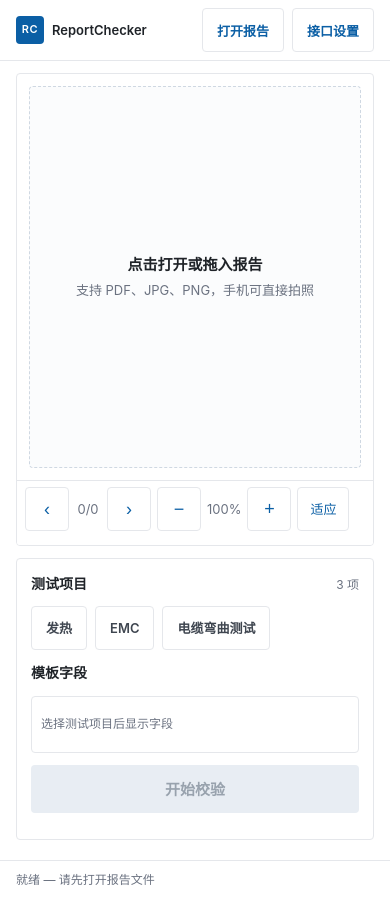
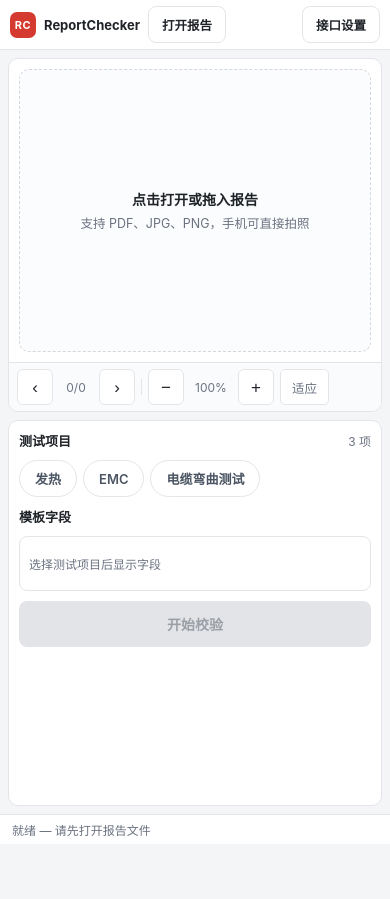
Before and after one commit to jeskuns/ReportChecker, a website: page cloudflare/site/index.html in a window 390 px wide. After the commit the page ends 844 px from the top, so only its background shows below. Drawn offline with Linux system fonts and the light colour scheme; no server answers.

Commit message:
chore: 同步更新

```diff
--- a/cloudflare/site/index.html
+++ b/cloudflare/site/index.html
@@ -7,7 +7,6 @@
 <title>ReportChecker · 报告校验</title>
 <link rel="icon" href="favicon.svg" type="image/svg+xml">
 <link rel="stylesheet" href="style.css">
-<link rel="stylesheet" href="iso-mobile.css">
 </head>
 <body>
 
--- a/cloudflare/site/iso-mobile.css
+++ /dev/null
@@ -1,246 +0,0 @@
-@charset "UTF-8";
-/* ReportChecker 在线版 · ISO 移动端覆盖层（≤768px） */
-
-@media (max-width: 768px) {
-  :root {
-    --iso-bg: #ffffff;
-    --iso-fg: #1f2328;
-    --iso-body: #3f4650;
-    --iso-muted: #6b7280;
-    --iso-line: #e5e7eb;
-    --iso-accent: #0b5fa5;
-    --iso-accent-weak: #eef4fa;
-    --iso-radius: 4px;
-    --iso-gap: 16px;
-    --iso-tap: 44px;
-
-    --bg: #ffffff;
-    --card: #ffffff;
-    --text: #1f2328;
-    --muted: #6b7280;
-    --border: #e5e7eb;
-    --primary: #0b5fa5;
-    --primary-dark: #084a80;
-  }
-
-  html, body { height: auto !important; min-height: 100%; }
-
-  body {
-    background: var(--iso-bg);
-    color: var(--iso-fg);
-    font-size: 15px;
-    line-height: 1.55;
-  }
-
-  /* ── 顶栏 ── */
-  .topbar {
-    position: sticky;
-    top: 0;
-    z-index: 30;
-    flex-wrap: wrap;
-    gap: 8px;
-    padding: 8px var(--iso-gap);
-    background: #fff;
-    border-bottom: 1px solid var(--iso-line);
-  }
-
-  .brand {
-    font-size: 15px;
-    font-weight: 600;
-    flex: 1 1 auto;
-    min-width: 0;
-  }
-
-  .mark {
-    width: 28px;
-    height: 28px;
-    border-radius: var(--iso-radius);
-    background: var(--iso-accent);
-    font-size: 11px;
-  }
-
-  .model-info { display: none !important; }
-  .spacer { display: none; }
-
-  .btn-sm {
-    min-height: var(--iso-tap);
-    padding: 0 14px;
-    font-size: 13px;
-    border-radius: var(--iso-radius);
-  }
-
-  /* ── 布局：单列，页面整体滚动 ── */
-  .layout {
-    flex: none;
-    display: flex;
-    flex-direction: column;
-    gap: 12px;
-    padding: 12px var(--iso-gap) 20px;
-  }
-
-  .viewer {
-    min-height: 0;
-    height: 56vh;
-    border-radius: var(--iso-radius);
-    border-color: var(--iso-line);
-  }
-
-  .drop {
-    margin: 12px;
-    border-radius: var(--iso-radius);
-    border-color: #cfd8e2;
-    background: #fbfcfd;
-  }
-
-  .drop-title { font-size: 15px; }
-  .drop-sub { font-size: 13px; line-height: 1.6; }
-
-  .canvas-wrap { padding: 8px; }
-
-  .viewer-bar {
-    flex-wrap: wrap;
-    row-gap: 6px;
-    padding: 6px 8px;
-    background: #fff;
-    border-top-color: var(--iso-line);
-  }
-
-  .vdivider { display: none; }
-
-  .pg {
-    width: var(--iso-tap);
-    height: var(--iso-tap);
-    border-radius: var(--iso-radius);
-    border-color: var(--iso-line);
-    color: var(--iso-accent);
-    font-size: 18px;
-  }
-
-  .page-label { font-size: 13px; min-width: 34px; }
-
-  .btn-mini {
-    min-height: var(--iso-tap);
-    padding: 0 12px;
-    font-size: 13px;
-    border-radius: var(--iso-radius);
-    border-color: var(--iso-line);
-    color: var(--iso-accent);
-  }
-
-  .file-bar { flex: 1 1 100%; margin-left: 0; padding: 2px 0 0; font-size: 12px; }
-
-  /* ── 右侧面板：取消嵌套滚动 ── */
-  .side {
-    min-height: 0;
-    border-radius: var(--iso-radius);
-    border-color: var(--iso-line);
-    padding: 14px;
-    gap: 12px;
-  }
-
-  .side-head { font-size: 14px; }
-
-  .tmpl-list { max-height: none; overflow: visible; gap: 8px; }
-
-  .tmpl-item {
-    min-height: var(--iso-tap);
-    padding: 8px 14px;
-    font-size: 13px;
-    border-radius: var(--iso-radius);
-    border-color: var(--iso-line);
-    color: var(--iso-body);
-  }
-
-  .tmpl-item.selected {
-    background: var(--iso-accent);
-    border-color: var(--iso-accent);
-    color: #fff;
-  }
-
-  .field-list {
-    max-height: none;
-    overflow: visible;
-    border-radius: var(--iso-radius);
-    border-color: var(--iso-line);
-    font-size: 13px;
-  }
-
-  .field-block-title { color: var(--iso-accent); font-size: 12.5px; }
-  .field-headers { font-size: 11.5px; }
-  .field-desc { font-size: 12px; }
-
-  .btn-primary {
-    min-height: 48px;
-    border-radius: var(--iso-radius);
-    background: var(--iso-accent);
-    font-size: 15px;
-  }
-
-  .btn-primary:disabled { background: #e8edf3; color: #98a2ad; }
-
-  .btn-ghost { border-radius: var(--iso-radius); color: var(--iso-accent); }
-
-  .track { height: 4px; background: #eef1f4; border-radius: 2px; }
-  #progressBar { background: var(--iso-accent); }
-  .progress-text { font-size: 12.5px; }
-
-  .results { flex: none; min-height: 0; overflow: visible; }
-
-  .result-card {
-    border-radius: var(--iso-radius);
-    border-color: var(--iso-line);
-    padding: 12px;
-  }
-
-  .result-head h3 { font-size: 15px; }
-  .badge { border-radius: 2px; font-size: 11.5px; }
-  .check-item { font-size: 13px; padding: 8px 0; }
-  .toggle { font-size: 13px; color: var(--iso-accent); min-height: var(--iso-tap); display: flex; align-items: center; }
-  .raw { border-radius: var(--iso-radius); font-size: 12px; }
-
-  /* ── 状态栏 ── */
-  .statusbar {
-    position: static;
-    font-size: 12px;
-    padding: 10px var(--iso-gap) calc(10px + env(safe-area-inset-bottom));
-    border-top: 1px solid var(--iso-line);
-  }
-
-  /* ── 设置弹窗：全屏 ── */
-  .modal { padding: 0; align-items: stretch; }
-
-  .modal-card {
-    max-width: none;
-    max-height: none;
-    border-radius: 0;
-    padding: 16px var(--iso-gap) calc(20px + env(safe-area-inset-bottom));
-  }
-
-  .modal-title { font-size: 17px; margin-bottom: 14px; }
-
-  .form-label { font-size: 13px; margin: 12px 0 6px; }
-
-  .form-input {
-    min-height: var(--iso-tap);
-    padding: 10px 12px;
-    font-size: 15px;
-    border-radius: var(--iso-radius);
-    border-color: var(--iso-line);
-  }
-
-  .form-input:focus { border-color: var(--iso-accent); }
-
-  .form-hint { font-size: 12px; line-height: 1.6; }
-  .section-title { font-size: 13px; border-top-color: var(--iso-line); }
-
-  .modal-actions { gap: 10px; }
-
-  .modal-actions .btn {
-    flex: 1 1 auto;
-    min-height: var(--iso-tap);
-    border-radius: var(--iso-radius);
-    font-size: 14px;
-  }
-
-  .status-line, .test-line { border-radius: var(--iso-radius); font-size: 13px; }
-}
--- a/webapp/static/iso-mobile.css
+++ /dev/null
@@ -1,232 +0,0 @@
-@charset "UTF-8";
-/* ReportChecker 本地网页版 · ISO 移动端覆盖层（≤768px） */
-
-@media (max-width: 768px) {
-  :root {
-    --iso-fg: #1f2328;
-    --iso-body: #3f4650;
-    --iso-muted: #6b7280;
-    --iso-line: #e5e7eb;
-    --iso-accent: #0b5fa5;
-    --iso-accent-weak: #eef4fa;
-    --iso-radius: 4px;
-    --iso-gap: 16px;
-    --iso-tap: 44px;
-
-    --primary: #0b5fa5;
-    --primary-dark: #084a80;
-    --bg: #ffffff;
-    --card: #ffffff;
-    --text: #1f2328;
-    --text-sec: #6b7280;
-    --border: #e5e7eb;
-    --radius: 4px;
-    --shadow: none;
-  }
-
-  html, body { height: auto !important; }
-
-  body {
-    background: #fff;
-    color: var(--iso-fg);
-    font-size: 15px;
-    line-height: 1.55;
-  }
-
-  /* ── 顶栏 ── */
-  .topbar {
-    flex-wrap: wrap;
-    gap: 8px;
-    padding: 8px var(--iso-gap);
-    border-bottom: 1px solid var(--iso-line);
-  }
-
-  .brand { flex-wrap: wrap; gap: 6px; align-items: center; }
-  .logo { font-size: 18px; }
-  .title { font-size: 15px; }
-  .subtitle { display: none; }
-
-  .btn {
-    min-height: var(--iso-tap);
-    padding: 0 14px;
-    font-size: 14px;
-    border-radius: var(--iso-radius);
-    border-color: var(--iso-line);
-  }
-
-  .btn-ghost { color: var(--iso-accent); }
-
-  /* ── 布局 ── */
-  .layout {
-    gap: 12px;
-    padding: 12px var(--iso-gap) 24px;
-    max-width: none;
-  }
-
-  .pane {
-    border-radius: var(--iso-radius);
-    border: 1px solid var(--iso-line);
-    box-shadow: none;
-    padding: 14px;
-  }
-
-  /* ── 上传区 ── */
-  .dropzone {
-    border-radius: var(--iso-radius);
-    border-color: #cfd8e2;
-    padding: 28px 16px;
-    background: #fbfcfd;
-  }
-
-  .dz-icon { font-size: 32px; margin-bottom: 6px; }
-  .dz-text { font-size: 15px; }
-  .dz-hint { font-size: 12.5px; line-height: 1.6; }
-
-  .docbar {
-    border-radius: var(--iso-radius);
-    border-color: var(--iso-line);
-    background: #fff;
-  }
-
-  .btn-sm {
-    min-height: var(--iso-tap);
-    padding: 0 12px;
-    font-size: 13px;
-    border-radius: var(--iso-radius);
-  }
-
-  /* ── 预览 ── */
-  .preview img { max-height: 52vh; border-radius: var(--iso-radius); border-color: var(--iso-line); }
-
-  .preview-nav { gap: 12px; margin-top: 12px; }
-
-  .btn-nav {
-    width: var(--iso-tap);
-    height: var(--iso-tap);
-    font-size: 20px;
-    border-radius: var(--iso-radius);
-    border-color: var(--iso-line);
-    color: var(--iso-accent);
-  }
-
-  .page-indicator { font-size: 13px; }
-
-  /* ── 模板选择 ── */
-  .section-title { font-size: 15px; margin-bottom: 10px; }
-
-  .template-list { max-height: none; overflow: visible; gap: 8px; }
-
-  .tmpl-group { margin: 10px 0 2px; }
-
-  .tmpl-item {
-    min-height: var(--iso-tap);
-    padding: 10px 12px;
-    border-radius: var(--iso-radius);
-    border-color: var(--iso-line);
-  }
-
-  .tmpl-item.selected { border-color: var(--iso-accent); background: var(--iso-accent-weak); }
-  .tmpl-item.selected .check { background: var(--iso-accent); border-color: var(--iso-accent); }
-  .tmpl-item .tmpl-name { font-size: 14px; }
-  .tmpl-item .tmpl-std { font-size: 12.5px; }
-
-  .btn-block {
-    min-height: 48px;
-    border-radius: var(--iso-radius);
-    background: var(--iso-accent);
-    border-color: var(--iso-accent);
-    font-size: 15px;
-  }
-
-  .btn-primary:disabled { background: #e8edf3; border-color: #e8edf3; color: #98a2ad; }
-
-  /* ── 进度 ── */
-  .progress {
-    border-radius: var(--iso-radius);
-    background: var(--iso-accent-weak);
-    border-color: #d6e4f2;
-    color: var(--iso-accent);
-    font-size: 13px;
-  }
-
-  .spinner { border-color: #bcd3e8; border-top-color: var(--iso-accent); }
-
-  /* ── 结果 ── */
-  .result-card { border-radius: var(--iso-radius); border-color: var(--iso-line); }
-  .result-head { background: #f7f8fa; padding: 12px 14px; }
-  .result-title { font-size: 14.5px; }
-  .result-std { font-size: 12px; }
-  .badge { border-radius: 2px; }
-  .check-item { font-size: 13px; line-height: 1.6; }
-  .extracted-toggle { font-size: 13px; color: var(--iso-accent); min-height: var(--iso-tap); display: flex; align-items: center; }
-  .extracted-table { font-size: 12px; }
-  .extracted-table th, .extracted-table td { border-color: var(--iso-line); }
-
-  /* ── 设置弹窗：全屏 ── */
-  .modal { padding: 0; align-items: stretch; }
-
-  .modal-card {
-    max-width: none;
-    max-height: none;
-    border-radius: 0;
-    padding: 16px var(--iso-gap) calc(20px + env(safe-area-inset-bottom));
-  }
-
-  .modal-title { font-size: 17px; margin-bottom: 14px; }
-
-  .form-label { font-size: 13px; margin: 12px 0 6px; }
-
-  .form-input {
-    min-height: var(--iso-tap);
-    padding: 10px 12px;
-    font-size: 15px;
-    border-radius: var(--iso-radius);
-    border-color: var(--iso-line);
-  }
-
-  .form-input:focus { border-color: var(--iso-accent); }
-  .form-hint { font-size: 12px; line-height: 1.6; }
-
-  .modal-actions { gap: 10px; }
-  .modal-actions .btn { flex: 1 1 auto; min-height: var(--iso-tap); }
-
-  .test-result { border-radius: var(--iso-radius); font-size: 13px; }
-
-  .toast { bottom: calc(24px + env(safe-area-inset-bottom)); border-radius: var(--iso-radius); font-size: 14px; }
-
-  /* ---------- SPA 一致性补齐 ---------- */
-  /* 表格里的操作链接：手机端保证 40px 触控高度 */
-  td a, th a {
-    display: inline-flex !important;
-    align-items: center !important;
-    min-height: 40px !important;
-    padding: 6px 8px !important;
-  }
-
-  /* 正文与列表里的行内链接：加下划线，扩大可点区域 */
-  p a, li a {
-    text-decoration: underline;
-    text-underline-offset: 3px;
-    padding: 4px 3px;
-  }
-
-  /* 独立成组的链接（工具条、卡片底部）统一为触控尺寸 */
-  .toolbar a, .card-actions a, .item-actions a {
-    display: inline-flex !important;
-    align-items: center !important;
-    min-height: var(--iso-tap) !important;
-    padding: 8px 12px !important;
-  }
-
-  /* 内联样式网格：手机端按内容宽度自适应列数，避免并排溢出被裁 */
-  [style*="grid-template-columns"] {
-    grid-template-columns: repeat(auto-fit, minmax(150px, 1fr)) !important;
-    gap: 10px !important;
-  }
-
-  /* 内联 flex 行：允许换行 */
-  [style*="display: flex"], [style*="display:flex"] {
-    flex-wrap: wrap !important;
-    gap: 10px !important;
-  }
-}
```
Also changed, not shown: webapp/static/index.html (+0 -1 lines), README.md.
